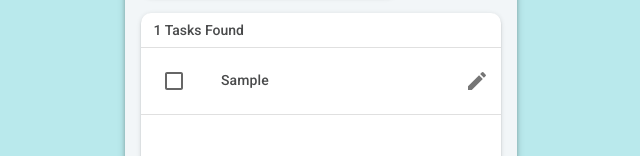
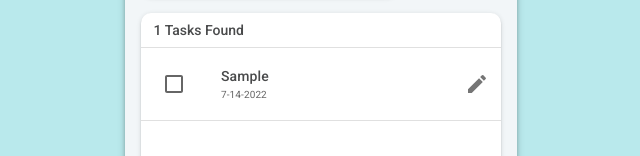
Before and after one commit to bobchm/my-work, a React (Create React App) app: page / in a window 1280 px wide. Both pictures are taken after typing "Sample" into the empty fields and a click on the button "ADD". Shown: the part 188-344 px from the top of the page, without its empty margins (319-959 px from the left). Built offline with nearby package versions, Linux system fonts and the light colour scheme; no server answers.

Commit message:
Fixed checkbox bug! Alphabetize lists and show due date.

```diff
--- a/src/components/MyWork.jsx
+++ b/src/components/MyWork.jsx
@@ -64,7 +64,7 @@ export default function MyWork() {
 
             const tasks = await response.json();
             tasks.map((task) => task.checked = false);
-            setTasks(tasks);
+            sortAndSetTasks(tasks);
         }
 
         // get the task lists used by the system
@@ -88,6 +88,22 @@ export default function MyWork() {
         return;
           // eslint-disable-next-line react-hooks/exhaustive-deps
     }, [tasks.length, completed, due, taskList]);
+
+    // sort tasks based on the current filter criteria and set
+    async function sortAndSetTasks(tasks) {
+        await tasks.sort(function(a, b) {
+            if (a.item < b.item) {
+                return -1;
+            } else if (a.item > b.item) {
+                return 1;
+            } else {
+                return 0;
+            }
+        });
+
+        console.log(`tasks: ${tasks}`);
+        setTasks(tasks);
+    }
 
     // set or get the diplay context across sessions
     function restoreDisplayContext(defaultDue, defaultCompleted, defaultList) {
@@ -155,7 +171,8 @@ export default function MyWork() {
 
             // force useEffects
             jtask.checked = false;
-            setTasks(tasks => [...tasks, jtask]);
+            tasks.push(jtask);
+            sortAndSetTasks(tasks);
         }
         //event.preventDefault();
     }
@@ -236,8 +253,7 @@ export default function MyWork() {
             return (!thisone);
         });
 
-        setTasks([]);
-        setTimeout(setTasks(newItems), 100);
+        sortAndSetTasks(newItems);
         setAnySelected(false);
     }
 
@@ -250,8 +266,7 @@ export default function MyWork() {
             return (!thisone);
         });
 
-        setTasks([]);
-        setTimeout(setTasks(newItems), 200);
+        sortAndSetTasks(newItems);
         setAnySelected(false);
     }
 
@@ -264,8 +279,7 @@ export default function MyWork() {
             return (!thisone);
         });
 
-        setTasks([]);
-        setTimeout(setTasks(newItems), 100);
+        sortAndSetTasks(newItems);
         setAnySelected(false);
     }
 
--- a/src/components/Task.jsx
+++ b/src/components/Task.jsx
@@ -26,6 +26,7 @@ export default function Task(props) {
         <ListItemButton role={undefined} dense>
           <ListItemIcon>
             <Checkbox
+              key={props.id}
               edge="start"
               tabIndex={-1}
               disableRipple
@@ -42,7 +43,16 @@ export default function Task(props) {
                     whiteSpace: 'nowrap',
                     overflow: 'hidden',
                     textOverflow: 'ellipsis'
-            }}} />
+            }}}
+            secondary={props.due}
+            secondaryTypographyProps={{
+                style: {
+                    whiteSpace: 'nowrap',
+                    overflow: 'hidden',
+                    textOverflow: 'ellipsis',
+                    fontSize: 10
+            }}}
+             />
         </ListItemButton>
         <Divider />
     </ListItem>
--- a/src/components/TaskList.jsx
+++ b/src/components/TaskList.jsx
@@ -34,6 +34,7 @@ export default function TaskList(props) {
                             key={idx}
                             id={task._id}
                             item={task.item}
+                            due={task.due}
                             checked={task.checked}
                             onChecked={props.onChecked}
                             onEdit={props.onEdit}
```
